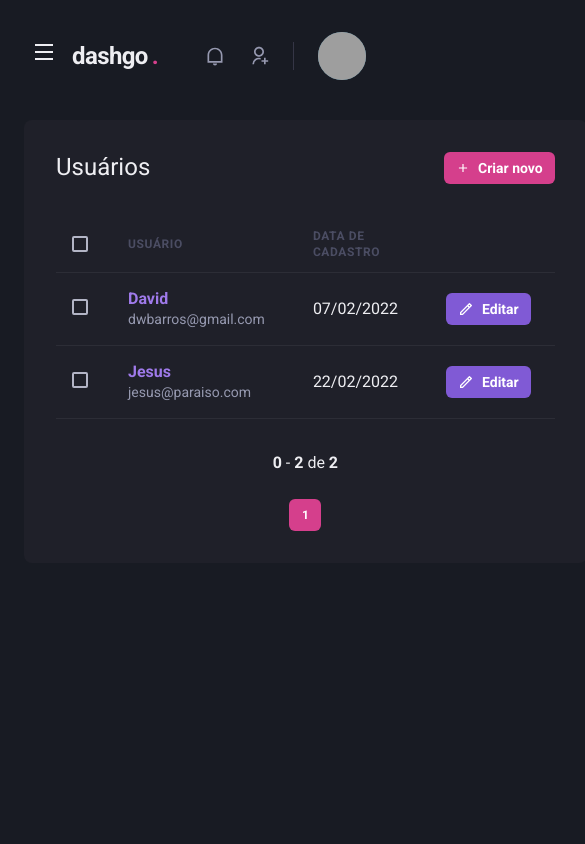
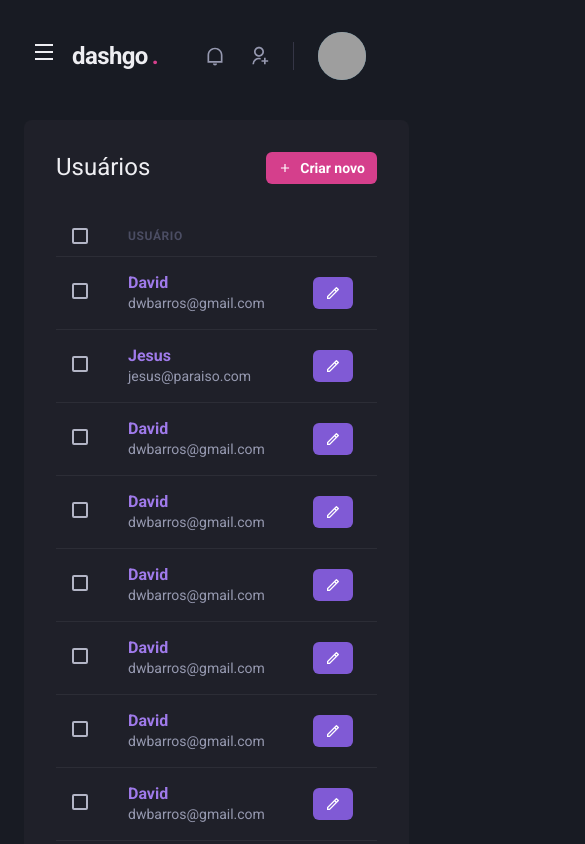
Before and after one commit to dwbarros/dashGo, a Next.js app: page /users in a window 390 px wide. Shown: the top 844 px of the page, 585 px wide, since content can reach past the window. Built offline with nearby package versions, Linux system fonts and the light colour scheme; grey boxes are pictures that could not be loaded.

Commit message:
Responsive table on page users.

```diff
--- a/src/pages/users/index.tsx
+++ b/src/pages/users/index.tsx
@@ -1,41 +1,21 @@
-import { Box, Button, Checkbox, Flex, Heading, Icon, Link, Table, Tbody, Td, Text, Th, Thead, Tr } from "@chakra-ui/react";
-import { RiAddLine, RiPencilLine } from "react-icons/ri";
 import { Header } from "../../components/Header";
 import { Sidebar } from "../../components/Sidebar";
-import NextLink from 'next/link';
 import { Pagination } from "../../components/Pagination";
 import { useState } from "react";
+import NextLink from 'next/link';
+import { Box, Button, Checkbox, Flex, Heading, Icon, Link, Table, Tbody, Td, Text, Th, Thead, Tr, useBreakpointValue } from "@chakra-ui/react";
+import { RiAddLine, RiPencilLine } from "react-icons/ri";
+import { data } from "../../services/api";
 
-type User = {
-    id: string;
-    name: string;
-    email: string;
-    created_at: string;
-}
-
-type Data = {
-    totalCount: number;
-    users: User[];
-}
 
 export default function UserList() {
 
     const [page, setPage] = useState(1);
 
-    const data: Data = {
-        totalCount: 2,
-        users: [{
-            id: "001",
-            name: "David",
-            email: "dwbarros@gmail.com",
-            created_at: '07/02/2022',
-        }, {
-            id: "002",
-            name: "Jesus",
-            email: "jesus@paraiso.com",
-            created_at: "22/02/2022",
-        }]
-    }
+    const isWideVersion = useBreakpointValue({
+        base: false,
+        lg: true
+    });
 
     return (
         <Box>
@@ -69,7 +49,7 @@ export default function UserList() {
                                     <Checkbox colorScheme="pink" />
                                 </Th>
                                 <Th>Usuário</Th>
-                                <Th>Data de cadastro</Th>
+                                { isWideVersion && <Th>Data de cadastro</Th> }
                                 <Th></Th>
                             </Tr>
                         </Thead>
@@ -87,7 +67,7 @@ export default function UserList() {
                                             <Text fontSize="sm" color="gray.300">{user.email}</Text>
                                         </Box>
                                     </Td>
-                                    <Td>{user.created_at}</Td>
+                                    { isWideVersion && <Td>{user.created_at}</Td> }
                                     <Td>
                                         <Button
                                             as="a"
@@ -96,8 +76,9 @@ export default function UserList() {
                                             colorScheme="purple"
                                             cursor="pointer"
                                             leftIcon={<Icon as={RiPencilLine} fontSize="16" />}
+                                            iconSpacing={isWideVersion ? '2' : '' }
                                         >
-                                            Editar
+                                            {isWideVersion ? 'Editar' : '' }
                                         </Button>
                                     </Td>
                                 </Tr>
--- /dev/null
+++ b/src/services/api.tsx
@@ -0,0 +1,71 @@
+type User = {
+    id: string;
+    name: string;
+    email: string;
+    created_at: string;
+}
+
+type Data = {
+    totalCount: number;
+    users: User[];
+}
+
+export const data : Data = {
+    totalCount: 2,
+    users: [{
+        id: "001",
+        name: "David",
+        email: "dwbarros@gmail.com",
+        created_at: '07/02/2022',
+    }, {
+        id: "002",
+        name: "Jesus",
+        email: "jesus@paraiso.com",
+        created_at: "22/02/2022",
+    }, {
+        id: "003",
+        name: "David",
+        email: "dwbarros@gmail.com",
+        created_at: '07/02/2022',
+    }, {
+        id: "004",
+        name: "David",
+        email: "dwbarros@gmail.com",
+        created_at: '07/02/2022',
+    }, {
+        id: "005",
+        name: "David",
+        email: "dwbarros@gmail.com",
+        created_at: '07/02/2022',
+    }, {
+        id: "006",
+        name: "David",
+        email: "dwbarros@gmail.com",
+        created_at: '07/02/2022',
+    }, {
+        id: "007",
+        name: "David",
+        email: "dwbarros@gmail.com",
+        created_at: '07/02/2022',
+    }, {
+        id: "008",
+        name: "David",
+        email: "dwbarros@gmail.com",
+        created_at: '07/02/2022',
+    }, {
+        id: "009",
+        name: "David",
+        email: "dwbarros@gmail.com",
+        created_at: '07/02/2022',
+    }, {
+        id: "010",
+        name: "David",
+        email: "dwbarros@gmail.com",
+        created_at: '07/02/2022',
+    }, {
+        id: "011",
+        name: "David",
+        email: "dwbarros@gmail.com",
+        created_at: '07/02/2022',
+    },]
+}
```
